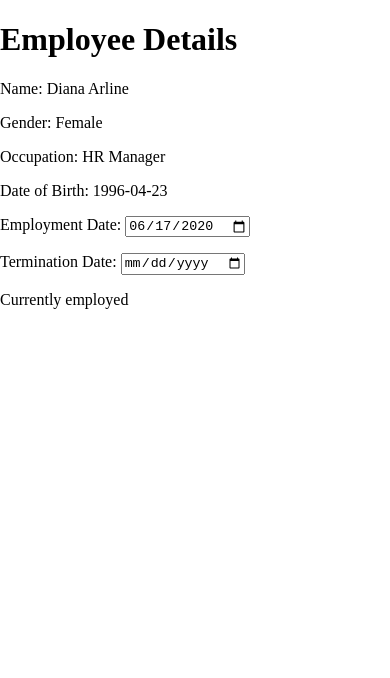
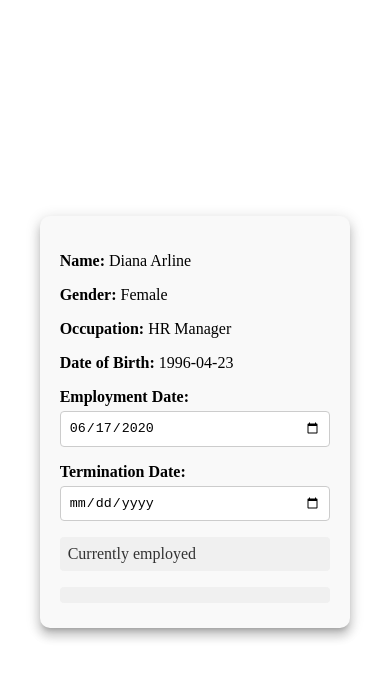
Before and after one commit to yassaasalib/employee-management, a Vue app: page /#/employee/1 in a window 390 px wide. Shown: the top 678 px of the page. Built offline with nearby package versions, Linux system fonts and the light colour scheme.

Commit message:
main #comment Styling for responsive Details

```diff
--- a/package.json
+++ b/package.json
@@ -14,7 +14,9 @@
   "devDependencies": {
     "@vue/cli-plugin-babel": "~5.0.0",
     "@vue/cli-plugin-router": "~5.0.0",
-    "@vue/cli-service": "~5.0.0"
+    "@vue/cli-service": "~5.0.0",
+    "node-sass": "^9.0.0",
+    "sass-loader": "^14.2.1"
   },
   "browserslist": [
     "> 1%",
--- a/public/data/employees.json
+++ b/public/data/employees.json
@@ -118,7 +118,7 @@
 		"Occupation": "Support Agent",
 		"DateOfBirth": "1984-04-18",
 		"EmploymentDate": "2016-11-16",
-		"TerminationDate": "2022-19-04"
+		"TerminationDate": "2022-04-04"
 	  },
 	  {
 		"Id": "13",
--- a/public/index.html
+++ b/public/index.html
@@ -6,6 +6,7 @@
     <meta name="viewport" content="width=device-width,initial-scale=1.0">
     <link rel="icon" href="<%= BASE_URL %>favicon.ico">
     <title><%= htmlWebpackPlugin.options.title %></title>
+    <link rel="stylesheet" href="https://fonts.googleapis.com/css2?family=Material+Symbols+Outlined:opsz,wght,FILL,GRAD@20..48,100..700,0..1,-50..200" />
   </head>
   <body>
     <noscript>
--- a/src/App.vue
+++ b/src/App.vue
@@ -4,8 +4,10 @@
 
 
 <style>
+@import url('https://fonts.googleapis.com/css2?family=Roboto:wght@400;700&display=swap');
+
  body {
   margin: 0;
 }
-@import './styles.css';
+@import './styles.scss';
 </style>
--- a/src/views/EmployeeDetails.vue
+++ b/src/views/EmployeeDetails.vue
@@ -1,22 +1,26 @@
 <template>
-  <div>
-    <h1>Employee Details</h1>
-    <div v-if="employee">
-      <p>Name: {{ employee.FirstName }} {{ employee.LastName }}</p>
-      <p>Gender: {{ employee.Gender }}</p>
-      <p>Occupation: {{ employee.Occupation }}</p>
-      <p>Date of Birth: {{ employee.DateOfBirth }}</p>
-      <p>Employment Date: <input type="date" v-model="employmentDate"></p>
-      <p>Termination Date: <input type="date" v-model="terminationDate"></p>
-      <p>{{ employmentDateMessage }}</p>
-      <p>{{ terminationDateMessage }}</p>
-      <!-- Add other details as needed -->
-    </div>
-    <div v-else>
-      <p>Loading...</p>
+  <div class="employee-details">
+    <div class="card">
+      <div v-if="employee">
+        <p><strong>Name:</strong> {{ employee.FirstName }} {{ employee.LastName }}</p>
+        <p><strong>Gender:</strong> {{ employee.Gender }}</p>
+        <p><strong>Occupation:</strong> {{ employee.Occupation }}</p>
+        <p><strong>Date of Birth:</strong> {{ employee.DateOfBirth }}</p>
+        <p><strong>Employment Date:</strong> <input type="date" v-model="employmentDate" class="input-field"></p>
+        <p><strong>Termination Date:</strong> <input type="date" v-model="terminationDate" class="input-field"></p>
+        <div class="message-box">
+          <p class="message">{{ employmentDateMessage }}</p>
+          <p class="message">{{ terminationDateMessage }}</p>
+        </div>
+      </div>
+      <div v-else>
+        <p>Loading...</p>
+      </div>
     </div>
   </div>
 </template>
+
+
 
 <script>
 export default {
@@ -69,3 +73,45 @@ export default {
   }
 };
 </script>
+
+<style scoped>
+
+.employee-details {
+  display: flex;
+  float: left;
+  width: 100%;
+  height: 100vh;
+  justify-content: center;
+  align-items: center
+}
+
+.card {
+  max-width: 600px;
+  padding: 20px;
+  border-radius: 10px;
+  /* box-shadow: 0 4px 8px rgba(0, 0, 0, 0.1); */
+	box-shadow: 0px 5px 5px -3px rgba(0, 0, 0, 0.2), 0px 8px 10px 1px rgba(0, 0, 0, 0.14), 0px 3px 14px 2px rgba(0, 0, 0, 0.12);
+  background-color: #f9f9f9;
+}
+
+.input-field {
+  width: 100%;
+  padding: 8px;
+  margin-top: 5px;
+  border: 1px solid #ccc;
+  border-radius: 4px;
+  box-sizing: border-box
+}
+
+.message-box {
+  margin-top: 10px;
+}
+
+.message {
+  color: #333;
+  background-color: #f0f0f0;
+  padding: 8px;
+  border-radius: 4px;
+  margin-bottom: 5px;
+}
+</style>
--- a/src/views/EmployeeList.vue
+++ b/src/views/EmployeeList.vue
@@ -2,6 +2,8 @@
   <div id="header__spacer"></div>
   <div id="header">
     <div id="header__input">
+      <!-- <fa-icon id="header__input--search" [icon]="faMagnifyingGlass"></fa-icon> -->
+      <span id="header__input--search" class="material-symbols-outlined">search</span>
       <input type="text" v-model="occupationFilter" placeholder="Filter by occupation...">
     </div>
   </div>
--- a/vue.config.js
+++ b/vue.config.js
@@ -1,4 +1,5 @@
 const { defineConfig } = require('@vue/cli-service')
 module.exports = defineConfig({
   transpileDependencies: true
-})
+}
+)
```
Also changed, not shown: src/styles.scss (renamed from src/styles.css, +11 -3 lines), 1 other file (tests, documents, lock files or other folders).
